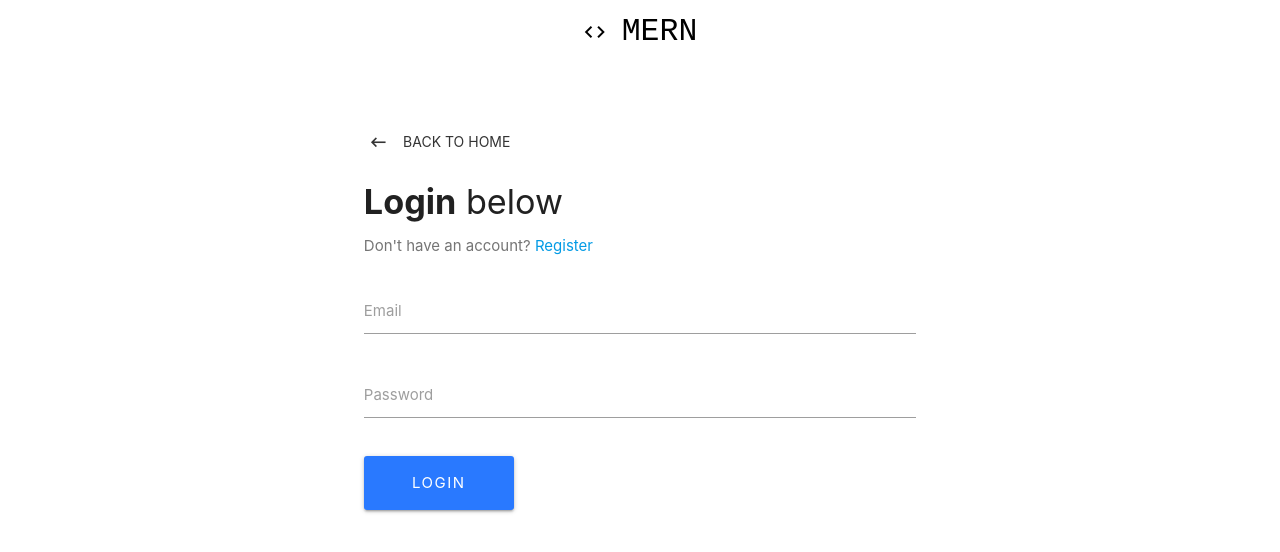
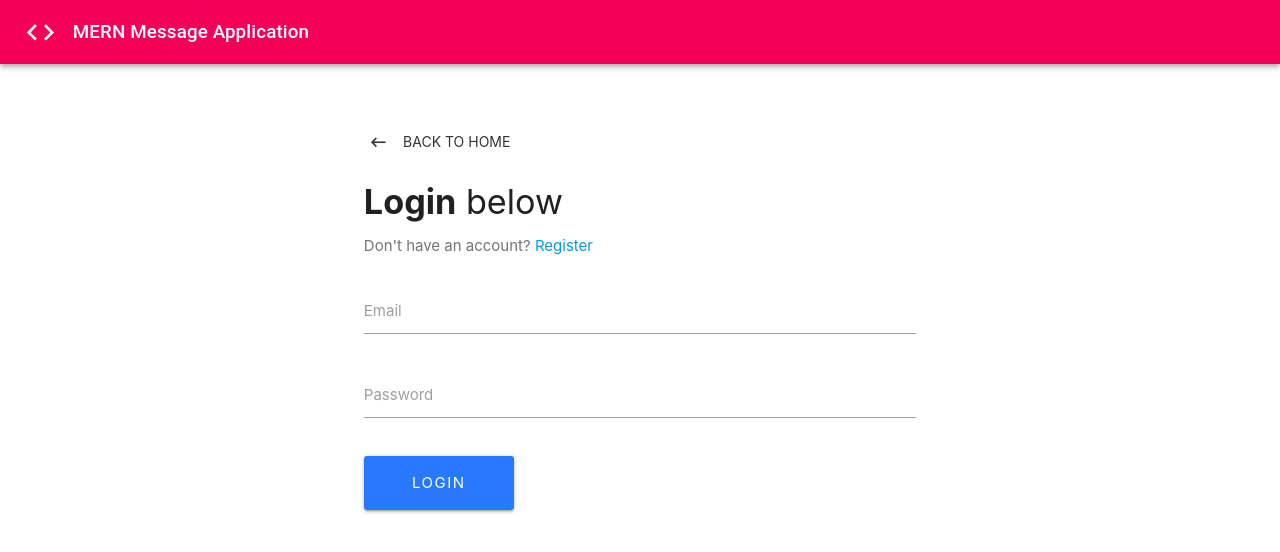
Before and after one commit to ryanhines98/MERN-Message-App, a React (Create React App) app in the folder client/: page /login in a window 1280 px wide. Shown: the top 552 px of the page. Built offline with nearby package versions, Linux system fonts and the light colour scheme.

Commit message:
added navbar with logout button

```diff
--- a/client/package.json
+++ b/client/package.json
@@ -3,6 +3,8 @@
   "version": "0.1.0",
   "private": true,
   "dependencies": {
+    "@material-ui/core": "^4.11.2",
+    "@material-ui/icons": "^4.11.2",
     "@testing-library/jest-dom": "^5.11.6",
     "@testing-library/react": "^11.2.2",
     "@testing-library/user-event": "^12.5.0",
--- a/client/src/components/dashboard/Dashboard.js
+++ b/client/src/components/dashboard/Dashboard.js
@@ -26,19 +26,6 @@ class Dashboard extends Component {
                                 <span style={{ fontFamily: "monospace" }}>MERN</span> app 👏
                             </p>
                         </h4>
-
-                        <button
-                            style={{
-                                    width: "150px",
-                                    borderRadius: "3px",
-                                    letterSpacing: "1.5px",
-                                    marginTop: "1rem"
-                                }}
-                            onClick={this.onLogoutClick}
-                            className="btn btn-large waves-effect waves-light hoverable blue accent-3"
-                        >
-                        Logout
-                        </button>
 
                         <div className="col s6">
                             <Link
--- a/client/src/components/layout/Navbar.js
+++ b/client/src/components/layout/Navbar.js
@@ -1,27 +1,73 @@
-import React, { Component } from "react";
+import React from "react";
 import { Link } from "react-router-dom";
 
-class Navbar extends Component {
-    render() {
-        return (
-            <div className="navbar-fixed">
-                <nav className="z-depth-0">
-                    <div className="nav-wrapper white">
-                        <Link
-                            to="/"
-                            style={{
-                                fontFamily: "monospace"
-                            }}
-                            className="col s5 brand-logo center black-text"
-                        >
-                            <i className="material-icons">code</i>
-                            MERN
-                        </Link>
-                    </div>
-                </nav>
-            </div>
-        )
+import Appbar from '@material-ui/core/Appbar';
+import Toolbar from '@material-ui/core/Toolbar';
+import CodeIcon from '@material-ui/icons/Code';
+import { Button } from "@material-ui/core";
+import { makeStyles } from '@material-ui/core/styles';
+import { Typography } from '@material-ui/core';
+
+import { connect } from "react-redux";
+import PropTypes from "prop-types";
+import { logoutUser } from "../../actions/authActions";
+
+const useStyles = makeStyles((theme) => ({
+    root: {
+        flex: 1
+    },
+    icon: {
+        marginRight: theme.spacing(2)
     }
+}));
+
+function Navbar(props) {
+    // render() {
+    //     return (
+    //         <div className="navbar-fixed">
+    //             <nav className="z-depth-0">
+    //                 <div className="nav-wrapper white">
+    //                     <Link
+    //                         to="/"
+    //                         style={{
+    //                             fontFamily: "monospace"
+    //                         }}
+    //                         className="col s5 brand-logo center black-text"
+    //                     >
+    //                         <i className="material-icons">code</i>
+    //                         MERN
+    //                     </Link>
+    //                 </div>
+    //             </nav>
+    //         </div>
+    //     )
+    // }
+    const onLogoutClick = e => {
+        e.preventDefault();
+        props.logoutUser();
+    };
+
+    const classes = useStyles();
+    return (
+        <Appbar position='static' color='secondary'>
+            <Toolbar>
+                    <CodeIcon fontSize='large' className={classes.icon} />
+                    <Typography variant='h6' className={classes.root} >
+                        MERN Message Application
+                    </Typography>
+                { props.isAuthenticated && <Button variant='contained' onClick={onLogoutClick}>Logout</Button> }
+            </Toolbar>
+        </Appbar>
+
+    );
 }
 
-export default Navbar;
+Navbar.propTypes = {
+    isAuthenticated: PropTypes.bool.isRequired
+};
+
+const mapStateToProps = state => ({
+    isAuthenticated: state.auth.isAuthenticated
+});
+
+export default connect(mapStateToProps, { logoutUser })(Navbar);
--- a/client/src/store.js
+++ b/client/src/store.js
@@ -10,8 +10,8 @@ const store = createStore(
     initialState,
     compose(
         applyMiddleware(...middleware),
-        //window.__REDUX_DEVTOOLS_EXTENSION__ &&
-        //window.__REDUX_DEVTOOLS_EXTENSION__()
+        window.__REDUX_DEVTOOLS_EXTENSION__ &&
+        window.__REDUX_DEVTOOLS_EXTENSION__()
     )
 );
 
```
Also changed, not shown: 2 other files (tests, documents, lock files or other folders).
